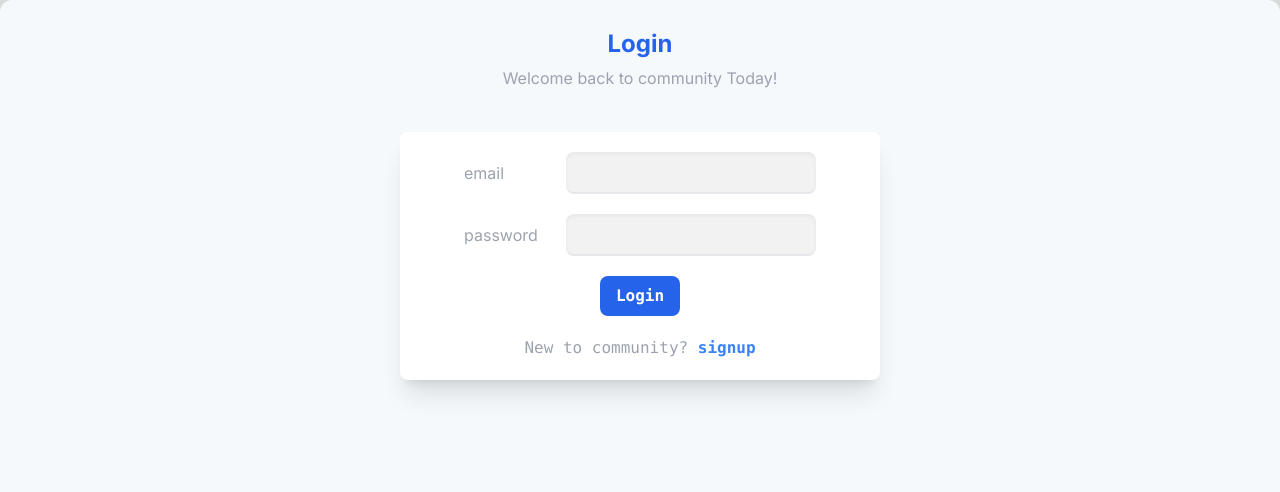
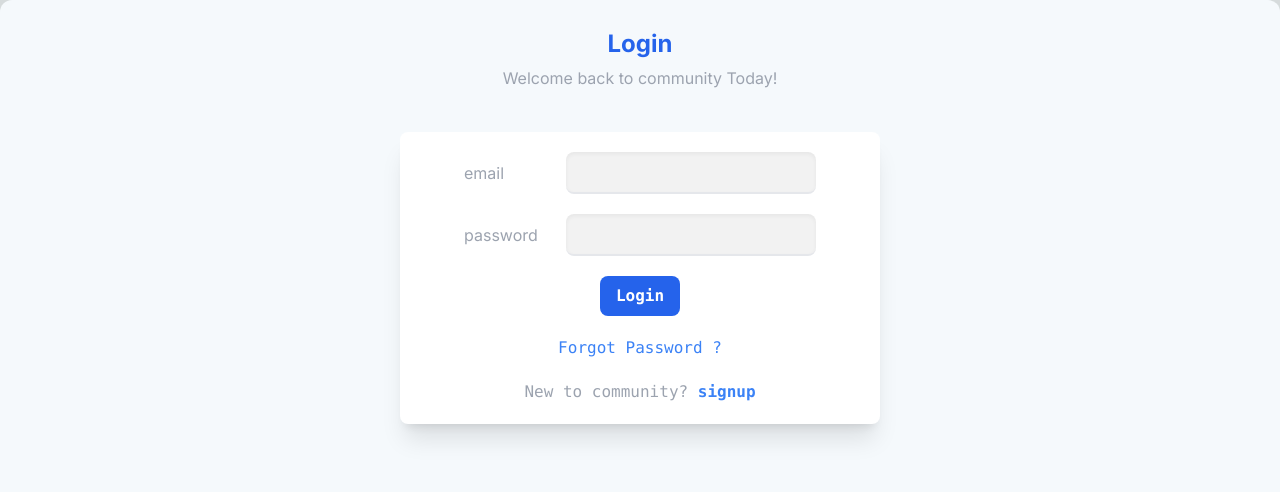
Before and after one commit to Ayanokouji2/next-project-01, a Next.js app: page /login in a window 1280 px wide. Shown: the top 492 px of the page. Built offline with nearby package versions, Linux system fonts and the light colour scheme.

Commit message:
chore: Add forgot password link to login page

```diff
--- a/src/app/login/page.tsx
+++ b/src/app/login/page.tsx
@@ -76,7 +76,8 @@ export default function page() {
                         Login
                     </button>
 
-
+                    <Link href='/resetPassword'
+                        className='text-blue-500 font-mono'>Forgot Password ?</Link>
 
                     <p className="font-mono">
                         New to community?{' '}
```
